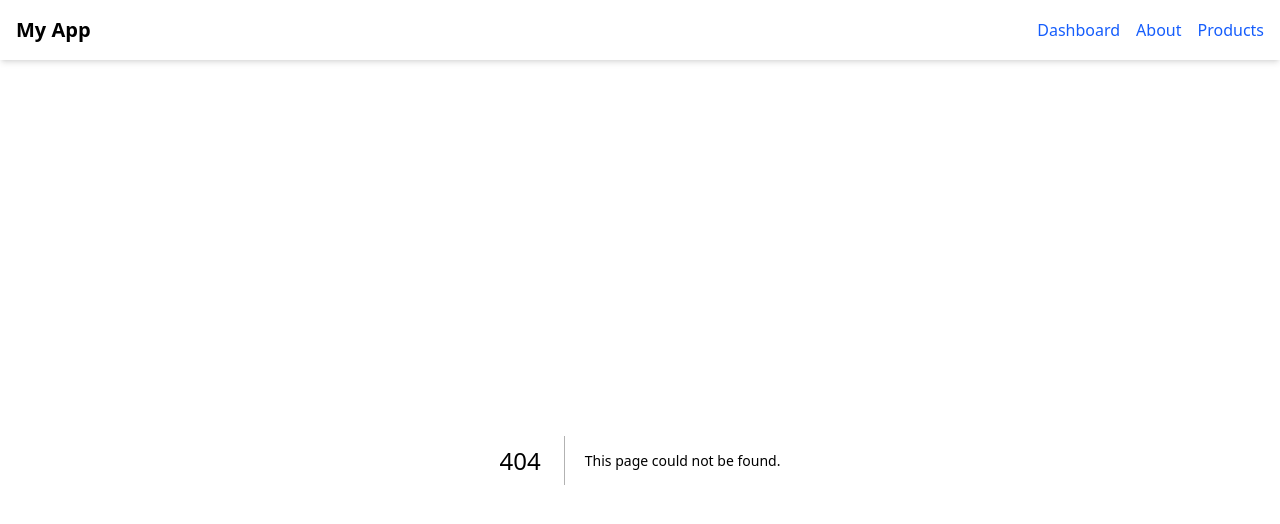
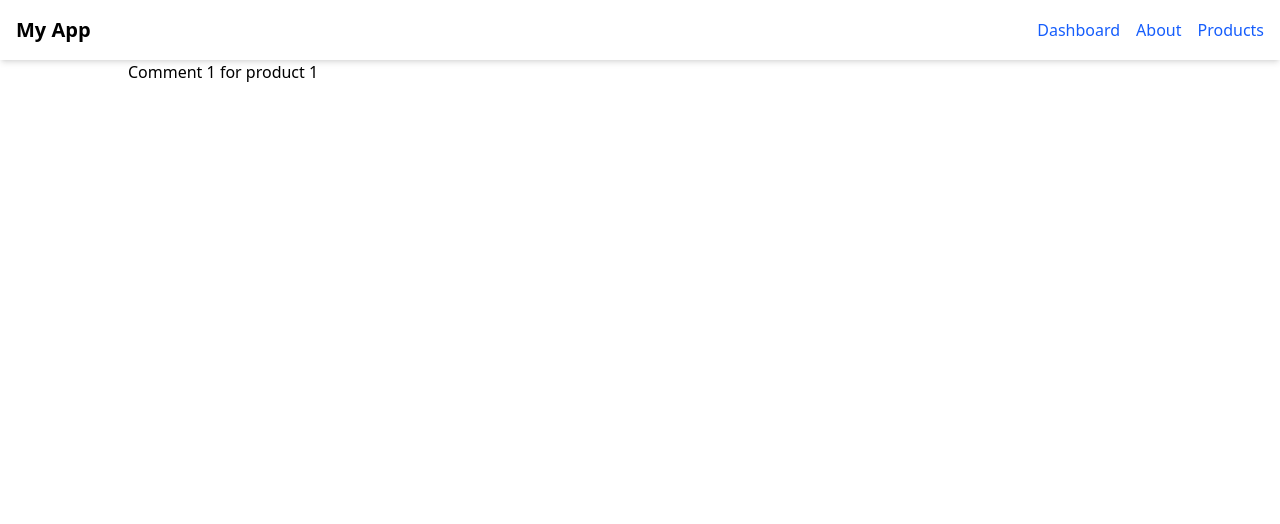
Before and after one commit to naglaa77/Learn-next-js-15, a Next.js app: page /products/1/comments/1 in a window 1280 px wide. Before the commit this address had no page. Shown: the top 524 px of the page. Built offline with nearby package versions, Linux system fonts and the light colour scheme.

Commit message:
feat(docs): add Episode 12 documentation for nested dynamic routes

```diff
--- /dev/null
+++ b/app/(front)/products/[id]/comments/[commentId]/page.tsx
@@ -0,0 +1,12 @@
+export default async function ProductComment({
+  params,
+}: {
+  params: Promise<{ id: string; commentId: string }>;
+}) {
+  const { id, commentId } = await params;
+  return (
+    <h1>
+      Comment {commentId} for product {id}
+    </h1>
+  );
+}
--- /dev/null
+++ b/app/(front)/products/[id]/comments/page.tsx
@@ -0,0 +1,7 @@
+export default function CommentsPage() {
+    return (
+        <div>
+            <h1>Comments</h1>
+        </div>
+    )
+}
```
Also changed, not shown: 1 other file (tests, documents, lock files or other folders).
